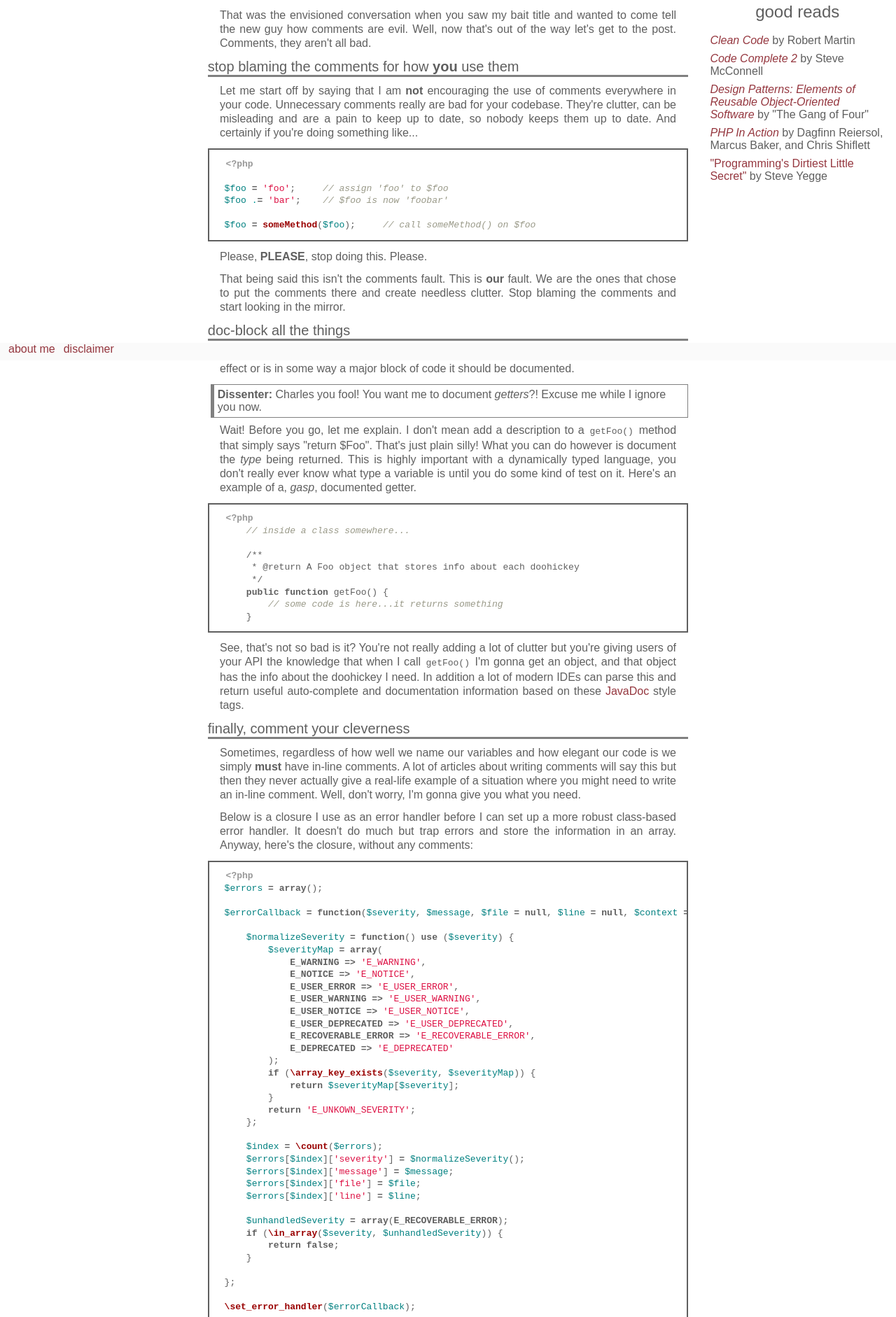
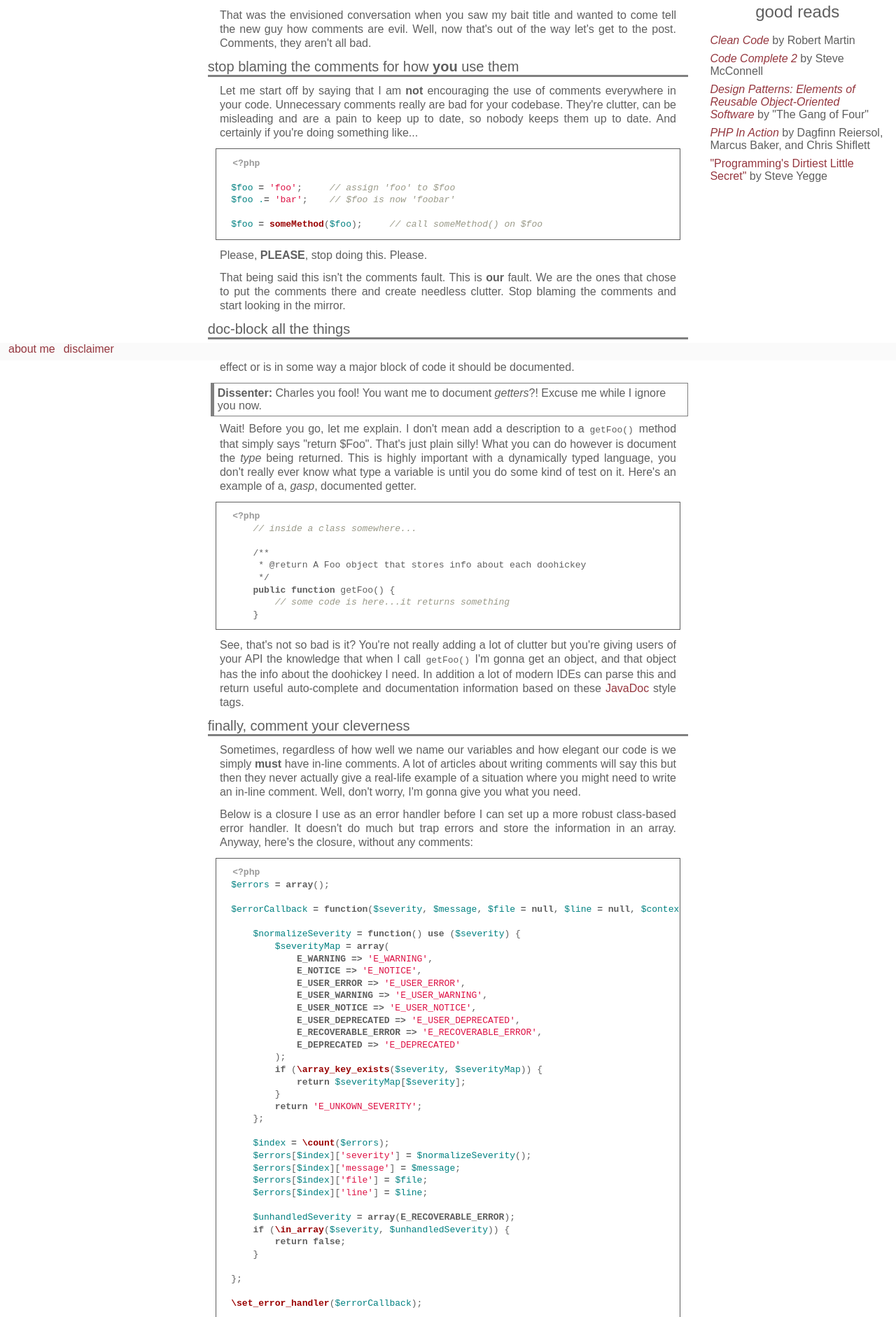
Before and after one commit to cspray/archived-blog, a Jekyll site: the page built from _posts/2012-01-02-comments-arent-evil.html, in a window 1280 px wide. Shown: the part 385-2267 px from the top of the page at 70% size. Built offline with Jekyll 4.4.1, drawn with Linux system fonts in a browser that asks for light colours.

Commit message:
UPD syntax.css changing some highlight rules

```diff
--- a/_includes/syntax.css
+++ b/_includes/syntax.css
@@ -1,4 +1,4 @@
-.highlight  { background: #ffffff; overflow-x:scroll; padding:5px; line-height: 1.1em; margin: .75em auto; border:2px solid rgb(95, 95, 95); }
+.highlight  { background: #ffffff; overflow-x:scroll; padding:5px; line-height: 1.1em; margin: .75em auto; border:1px solid rgb(95, 95, 95); width: 95%; }
 .highlight .c { color: #999988; font-style: italic } /* Comment */
 .highlight .err { color: #a61717; background-color: #e3d2d2 } /* Error */
 .highlight .k { font-weight: bold } /* Keyword */
```
